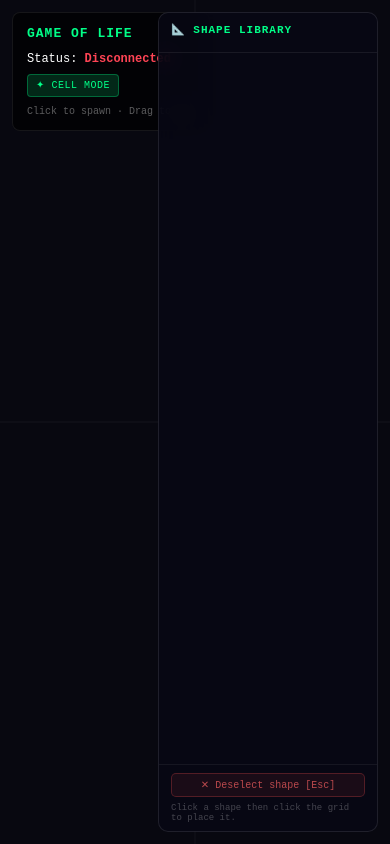
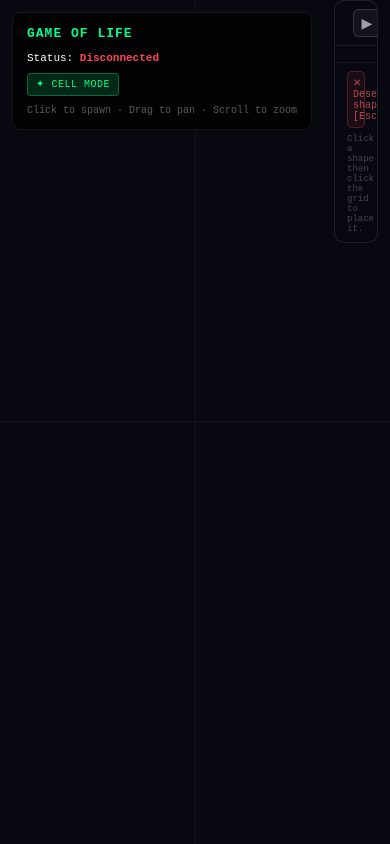
Before and after one commit to RayneDance/distributed-game-of-life, a plain HTML site: page viewport/index.html in a window 390 px wide. Drawn offline with Linux system fonts and the light colour scheme; no server answers.

Commit message:
feat: collapsible shape panel, mobile-aware default
- Add toggle button (◀/▶) in the panel header; clicking collapses the
  panel to a 44px-wide strip showing only the toggle.
- CSS .collapsed hides .panel-body (list + footer) and the title/tabs,
  keeping the header row accessible at all times.
- Panel anchors to bottom-right on mobile via @media (max-width: 600px).
- JS defaults to collapsed when window.innerWidth <= 600 on load.

```diff
--- a/viewport/app.js
+++ b/viewport/app.js
@@ -17,6 +17,24 @@ const modeBadge = document.getElementById('mode-badge');
 const catTabsEl = document.getElementById('category-tabs');
 const shapeList = document.getElementById('shape-list');
 const clearBtn = document.getElementById('clear-btn');
+const shapePanel = document.getElementById('shape-panel');
+const panelToggle = document.getElementById('panel-toggle');
+
+// ─── Panel Collapse ───────────────────────────────────────────────────────────
+function setPanelCollapsed(collapsed) {
+    shapePanel.classList.toggle('collapsed', collapsed);
+    panelToggle.textContent = collapsed ? '▶' : '◀';
+    panelToggle.title = collapsed ? 'Expand shape panel' : 'Collapse shape panel';
+}
+
+panelToggle.addEventListener('click', () => {
+    setPanelCollapsed(!shapePanel.classList.contains('collapsed'));
+});
+
+// Default: collapsed on narrow screens (mobile)
+setPanelCollapsed(window.innerWidth <= 600);
+
+
 
 // ─── State ───────────────────────────────────────────────────────────────────
 let localCells = new Set(); // "x,y" strings
--- a/viewport/index.html
+++ b/viewport/index.html
@@ -79,7 +79,7 @@
             top: 12px;
             bottom: 12px;
             width: 220px;
-            background: rgba(8, 8, 20, 0.85);
+            background: rgba(8, 8, 20, 0.88);
             backdrop-filter: blur(10px);
             border: 1px solid rgba(255, 255, 255, 0.1);
             border-radius: 10px;
@@ -87,20 +87,79 @@
             flex-direction: column;
             overflow: hidden;
             font-size: 12px;
+            transition: width 0.22s ease;
         }
 
+        /* Collapsed: only the header strip is shown */
+        #shape-panel.collapsed {
+            bottom: auto;
+            /* don't stretch full height when collapsed */
+            width: 44px;
+        }
+
+        #shape-panel.collapsed .panel-body {
+            display: none;
+        }
+
+        #shape-panel.collapsed #shape-panel-header h4,
+        #shape-panel.collapsed #category-tabs {
+            display: none;
+        }
+
+        /* Header row: title + toggle button side by side */
         #shape-panel-header {
-            padding: 10px 12px 8px;
+            padding: 8px 10px;
             border-bottom: 1px solid rgba(255, 255, 255, 0.07);
             flex-shrink: 0;
+            display: flex;
+            align-items: center;
+            gap: 8px;
+            min-height: 44px;
         }
 
         #shape-panel-header h4 {
+            flex: 1;
             font-size: 11px;
             color: #00ff88;
             letter-spacing: 1px;
             text-transform: uppercase;
-            margin-bottom: 8px;
+            margin-bottom: 6px;
+            /* Push tabs below the header row */
+            align-self: flex-start;
+            padding-top: 2px;
+        }
+
+        /* Wrap title + tabs in a column so toggle sits beside them */
+        #header-text {
+            flex: 1;
+            display: flex;
+            flex-direction: column;
+            gap: 6px;
+            min-width: 0;
+        }
+
+        #panel-toggle {
+            flex-shrink: 0;
+            width: 28px;
+            height: 28px;
+            border-radius: 6px;
+            border: 1px solid rgba(255, 255, 255, 0.15);
+            background: rgba(255, 255, 255, 0.05);
+            color: rgba(255, 255, 255, 0.6);
+            font-size: 14px;
+            cursor: pointer;
+            display: flex;
+            align-items: center;
+            justify-content: center;
+            transition: all 0.15s ease;
+            font-family: inherit;
+            align-self: flex-start;
+        }
+
+        #panel-toggle:hover {
+            background: rgba(0, 255, 136, 0.15);
+            border-color: rgba(0, 255, 136, 0.4);
+            color: #00ff88;
         }
 
         /* Category tabs */
@@ -208,7 +267,7 @@
             margin-top: 1px;
         }
 
-        /* Escape hint at bottom */
+        /* Footer */
         #shape-panel-footer {
             padding: 8px 12px;
             border-top: 1px solid rgba(255, 255, 255, 0.06);
@@ -237,6 +296,19 @@
             border-color: rgba(255, 80, 80, 0.5);
             color: #ff6666;
         }
+
+        /* Mobile: anchor to bottom-right, default collapsed */
+        @media (max-width: 600px) {
+            #shape-panel {
+                top: auto;
+                bottom: 12px;
+                right: 12px;
+            }
+
+            #hud {
+                font-size: 11px;
+            }
+        }
     </style>
 </head>
 
@@ -246,19 +318,24 @@
         <p>Status: <span id="status">Connecting…</span></p>
         <p id="pos"></p>
         <p id="mode-badge">✦ CELL MODE</p>
-        <p id="help">Click to spawn · Drag to pan</p>
+        <p id="help">Click to spawn · Drag to pan · Scroll to zoom</p>
     </div>
 
     <!-- Shape Picker -->
     <div id="shape-panel">
         <div id="shape-panel-header">
-            <h4>📐 Shape Library</h4>
-            <div id="category-tabs"><!-- populated by JS --></div>
+            <div id="header-text">
+                <h4>📐 Shapes</h4>
+                <div id="category-tabs"><!-- populated by JS --></div>
+            </div>
+            <button id="panel-toggle" title="Collapse / expand shape panel">◀</button>
         </div>
-        <div id="shape-list"><!-- populated by JS --></div>
-        <div id="shape-panel-footer">
-            <button id="clear-btn">✕ Deselect shape [Esc]</button>
-            Click a shape then click the grid to place it.
+        <div class="panel-body" id="shape-list-wrap" style="display:contents">
+            <div id="shape-list"><!-- populated by JS --></div>
+            <div id="shape-panel-footer">
+                <button id="clear-btn">✕ Deselect shape [Esc]</button>
+                Click a shape then click the grid to place it.
+            </div>
         </div>
     </div>
 
```
